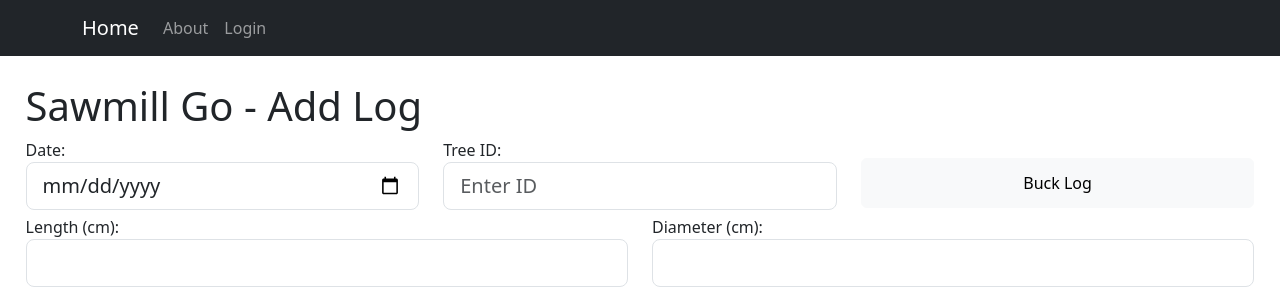
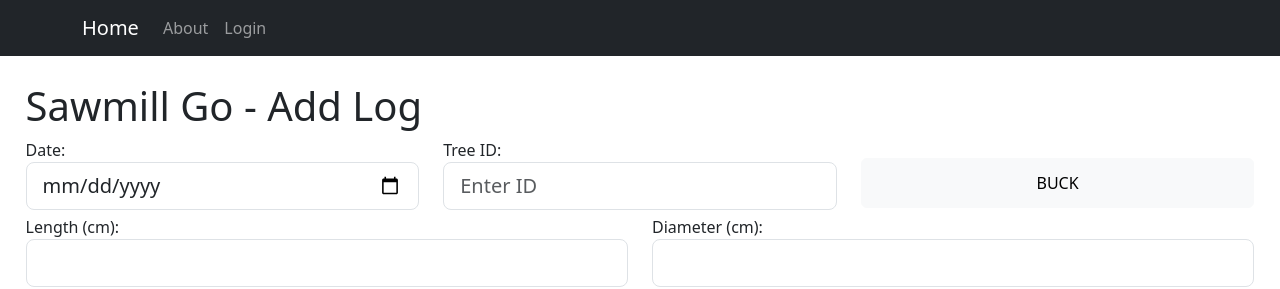
Before and after one commit to andrewcargill/sawmill_go, a React (Create React App) app in the folder mill/: page /mill_add_logs in a window 1280 px wide. Shown: the top 289 px of the page. Built offline with nearby package versions, Linux system fonts and the light colour scheme.

Commit message:
fix buck saving to API issue

```diff
--- a/mill/src/pages/MillAddLogs.jsx
+++ b/mill/src/pages/MillAddLogs.jsx
@@ -12,7 +12,7 @@ const MillAddLogs = () => {
   const [date, setDate] = useState("");
   const [length, setLength] = useState("");
   const [diameter, setDiameter] = useState("");
-  const [buck, setBuck] = useState("");
+  const [buck, setBuck] = useState(false);
   const [success, setSuccess] = useState(false);
   const [postId, setPostId] = useState(null);
   const [treeIdExists, setTreeIdExists] = useState(null);
@@ -27,6 +27,7 @@ const MillAddLogs = () => {
           date,
           tree,
           length,
+          buck,
         },
         {
           headers: {
@@ -41,6 +42,7 @@ const MillAddLogs = () => {
       setDate("");
       setTree("");
       setLength("");
+      setBuck(false);
 
       setPostId(response.data.id);
       setSuccess(true); // Set success status to true
@@ -121,12 +123,13 @@ const MillAddLogs = () => {
               )}
             </Col>
             <Col xs={4}>
+
                       <Button
                         id={css.button}
                         variant={buck ? "success" : "light"}
                         onClick={handleBuckClick}
                       >
-                        Buck Log
+                        {buck ? "BUCK LOG" : "BUCK"}
                       </Button>
                     </Col>
           </Row>
```
